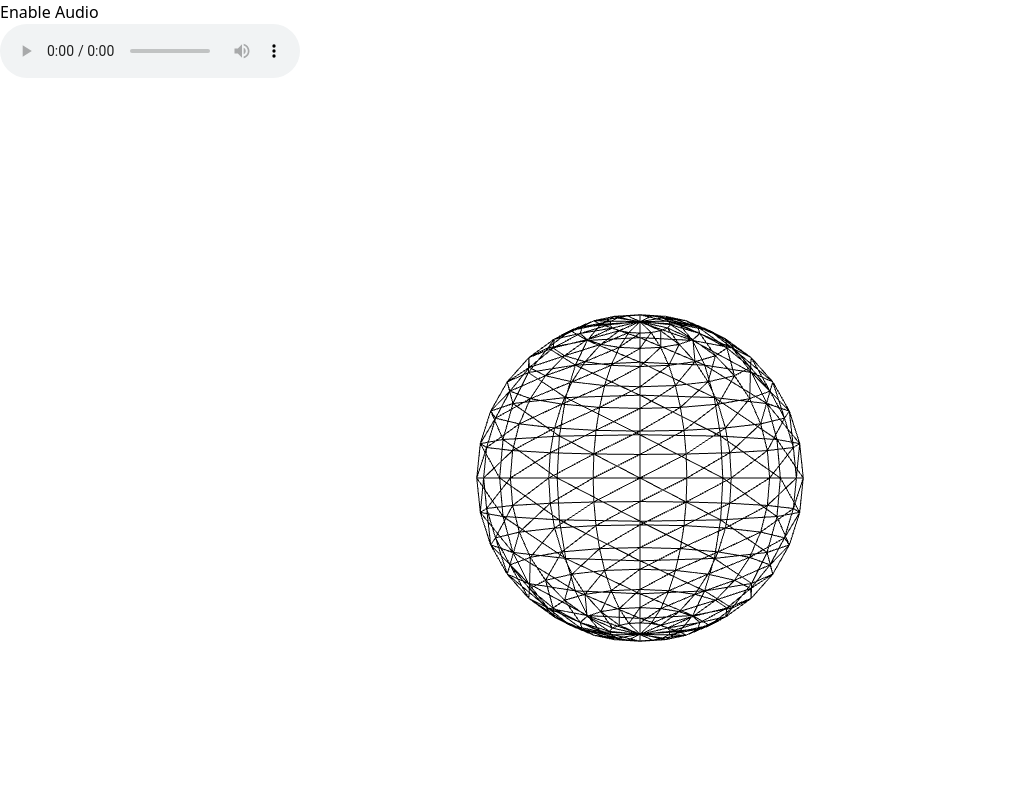
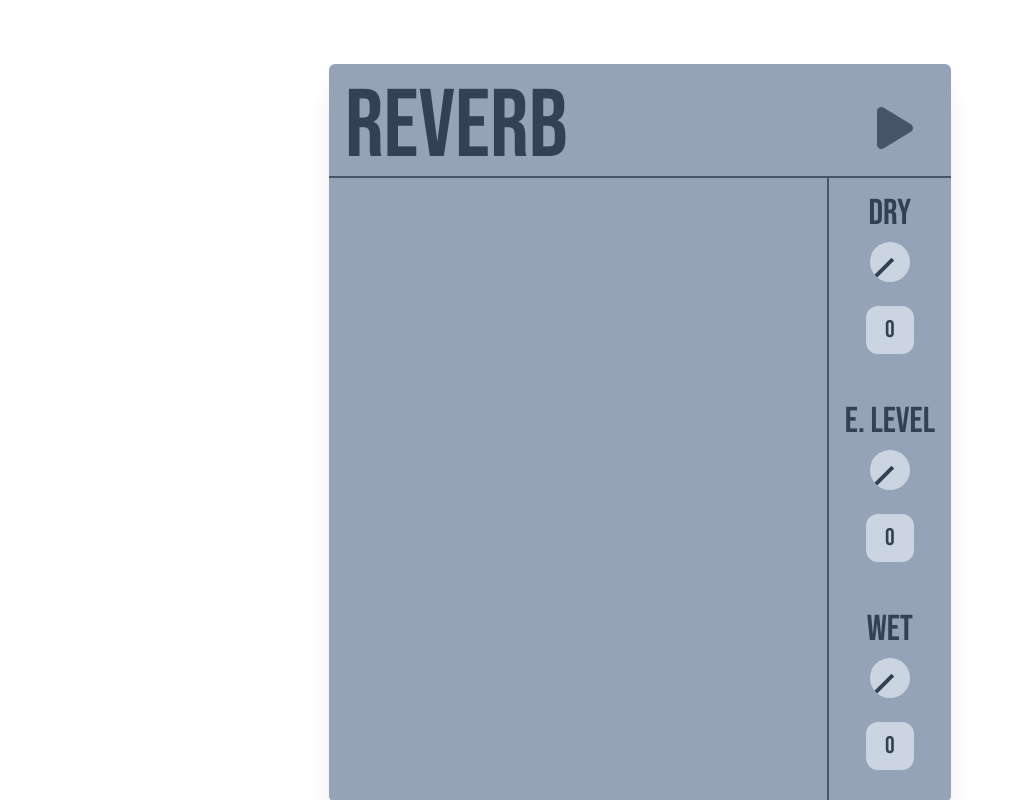
Before and after one commit to jamisonrobey/mock-audio-plugin-website, a Next.js app: page /apple in a window 1280 px wide. Shown: the whole page, without its empty margins (0-1014 px from the left). Built offline with nearby package versions, Linux system fonts and the light colour scheme.

Commit message:
Reverb plugin first visuals draft

```diff
--- a/app/apple/page.tsx
+++ b/app/apple/page.tsx
@@ -1,8 +1,9 @@
-import AudioPlayer from '@/components/audio/AudioPlayer'
+import AudioPlayer from '@/components/audio/player/AudioPlayer'
+import ReverbPugin from '@/components/audio/plugins/ReverbPlugin'
 export default function Page() {
   return (
-    <>
-      <AudioPlayer />
-    </>
+    <div className='flex items-center justify-center mt-16'>
+      <ReverbPugin />
+    </div>
   )
 }
--- a/src/components/audio/AudioPlayer.tsx
+++ b/src/components/audio/player/AudioPlayer.tsx
@@ -1,7 +1,7 @@
 'use client'
 import React, { useState, useRef, useEffect } from 'react'
 import useAudioFFT from './useAudioFFT'
-import AudioVisualizer from './AudioVisualizer'
+import AudioVisualizer from '../visualizer/AudioVisualizer'
 const AudioPlayer: React.FC = () => {
   const audioRef = useRef<HTMLAudioElement>(null)
   const [isInitialized, setIsInitialized] = useState(false)
--- /dev/null
+++ b/src/components/audio/plugins/ReverbPlugin.tsx
@@ -0,0 +1,101 @@
+'use client'
+import React, { useState, useRef } from 'react'
+import useAudioFFT from '../player/useAudioFFT' // Make sure the path is correct
+import AudioVisualizer from '../visualizer/AudioVisualizer' // Make sure the path is correct
+import TurnableKnob from './util/TurnableKnob' // Make sure the path is correct
+import { Bebas_Neue } from 'next/font/google' // Assuming this is a correct import
+import PlayIcon from '@/components/icons/PlayIcon' // Ensure this path is correct!
+
+// Initialize your desired font style
+const bebas_Neue = Bebas_Neue({
+  weight: '400',
+  subsets: ['latin'],
+})
+
+const ReverbPlugin: React.FC = () => {
+  // States for controlling the reverb effect
+  const [isInitialized, setIsInitialized] = useState(false)
+  const [isPlaying, setIsPlaying] = useState(false)
+  const [dryAngle, setDryAngle] = useState(-135)
+  const [dryPercentage, setDryPercentage] = useState(0)
+  const [eLevelAngle, setELevelAngle] = useState(-135)
+  const [eLevelPercentage, setELevelPercentage] = useState(0)
+  const [wetAngle, setWetAngle] = useState(-135)
+  const [wetPercentage, setWetPercentage] = useState(0)
+
+  // Ref to attach to the audio element
+  const audioRef = useRef<HTMLAudioElement>(null)
+
+  // Hook to get FFT data for visualization
+  const fftData = useAudioFFT(audioRef, isInitialized)
+
+  // Function to initialize audio context on user interaction
+  const initializeAudio = () => {
+    setIsInitialized(true)
+    // Further initialization for audio context or effects can be done here
+  }
+
+  // Function to toggle play/pause of audio
+  const togglePlay = () => {
+    if (!isInitialized) {
+      initializeAudio()
+    }
+    if (audioRef.current) {
+      if (audioRef.current.paused) {
+        audioRef.current.play()
+        setIsPlaying(true)
+      } else {
+        audioRef.current.pause()
+        setIsPlaying(false)
+      }
+    }
+  }
+
+  return (
+    <div className={`${bebas_Neue.className} h-5/6 w-4/6  flex justify-center items-center`}>
+      <div className='grid grid-cols-5 bg-slate-400 select-none shadow-xl rounded-md'>
+        <div className='col-span-5 text-8xl mt-4 flex items-center justify-between border-b-2 text-slate-700 border-slate-600'>
+          <div className='ml-4'>
+            <p>Reverb</p>
+          </div>
+          <div onClick={togglePlay} className='mr-4 cursor-pointer'>
+            <PlayIcon />
+          </div>
+        </div>
+        <div className='col-span-4  row-span-4 flex items-center justify-center'>
+          {isInitialized && <AudioVisualizer fftData={fftData} />}
+        </div>
+        <div className='border-l-2 border-slate-600 col-span-1 row-span-4 flex flex-col items-center justify-evenly'>
+          <TurnableKnob
+            title='Dry'
+            angle={dryAngle}
+            setAngle={setDryAngle}
+            percentage={dryPercentage}
+            setPercentage={setDryPercentage}
+          />
+          <TurnableKnob
+            title='E. Level'
+            angle={eLevelAngle}
+            setAngle={setELevelAngle}
+            percentage={eLevelPercentage}
+            setPercentage={setELevelPercentage}
+          />
+          <TurnableKnob
+            title='Wet'
+            angle={wetAngle}
+            setAngle={setWetAngle}
+            percentage={wetPercentage}
+            setPercentage={setWetPercentage}
+          />
+        </div>
+        {/* Audio Element */}
+        <audio ref={audioRef} loop hidden>
+          <source src='/audio/rakim.wav' type='audio/wav' />
+          Your browser does not support the audio element.
+        </audio>
+      </div>
+    </div>
+  )
+}
+
+export default ReverbPlugin
--- /dev/null
+++ b/src/components/audio/plugins/util/PlayButton.tsx
@@ -0,0 +1,30 @@
+import PlayIcon from '@/components/icons/PlayIcon'
+import React from 'react'
+
+type PlayButtonProps = {
+  ref: React.RefObject<HTMLAudioElement>
+}
+
+export default function PlayButton({ ref }: PlayButtonProps) {
+  const playAudio = () => {
+    if (ref.current) {
+      if (ref.current.paused) {
+        ref.current.play()
+      } else {
+        ref.current.currentTime = 0
+      }
+    }
+  }
+
+  return (
+    <div>
+      <div onClick={playAudio}>
+        <PlayIcon />
+      </div>
+      <audio ref={ref}>
+        <source src='/samples/rakim.wav' type='audio/wav' />
+        Your browser does not support the audio element.
+      </audio>
+    </div>
+  )
+}
--- /dev/null
+++ b/src/components/audio/plugins/util/TurnableKnob.tsx
@@ -0,0 +1,54 @@
+'use client'
+import { Bebas_Neue } from 'next/font/google'
+import React, { useRef, useState } from 'react'
+interface TurnableKnobProps {
+  title: string
+  angle: number
+  setAngle: React.Dispatch<React.SetStateAction<number>>
+  percentage: number
+  setPercentage: React.Dispatch<React.SetStateAction<number>>
+}
+
+const bebas_Neue = Bebas_Neue({ weight: '400', subsets: ['latin'] })
+
+const TurnableKnob: React.FC<TurnableKnobProps> = ({ title, angle, setAngle, percentage, setPercentage }) => {
+  const knobRef = useRef<HTMLDivElement>(null)
+
+  const handleWheel: React.WheelEventHandler<HTMLDivElement> = (e) => {
+    e.preventDefault()
+    e.stopPropagation()
+    const { deltaY } = e
+    const sensitivity = 0.35
+    const newAngle = angle + -deltaY * sensitivity
+
+    const clampedAngle = Math.max(-135, Math.min(newAngle, 135))
+
+    setAngle(clampedAngle)
+
+    const newPercentage = ((clampedAngle + 135) / 270) * 100
+    setPercentage(Math.round(newPercentage))
+    knobRef.current?.focus()
+  }
+
+  return (
+    <div className=' flex flex-col text-center items-center m-4'>
+      <div className='text-4xl text-slate-700'>
+        <p className={bebas_Neue.className}>{title}</p>
+      </div>
+      <div
+        id='knob'
+        ref={knobRef}
+        className='w-10 h-10 m-2 overflow-hidden bg-slate-300 rounded-full relative cursor-pointer transform origin-center'
+        onWheel={handleWheel}
+        style={{ transform: `rotate(${angle}deg)` }}
+      >
+        <div className='absolute w-1 h-6 bg-slate-700 top-0 left-1/2 -translate-x-1/2'></div>
+      </div>
+      <div className='my-4 w-12 h-8 bg-slate-300 text-2xl text-slate-700 p-6 rounded-xl flex items-center justify-center'>
+        <p className={bebas_Neue.className}>{percentage}</p>
+      </div>
+    </div>
+  )
+}
+
+export default TurnableKnob
--- a/src/components/audio/AudioVisualizer.tsx
+++ b/src/components/audio/visualizer/AudioVisualizer.tsx
@@ -15,7 +15,6 @@ const calculateRangeAverage = (data: number[], start: number, end: number) => {
 
 const SphereAudioVisualizer: React.FC<CubeProps> = ({ fftData }) => {
   const meshRef = useRef<THREE.Mesh>(null)
-  const gridTexture = useLoader(TextureLoader, 'textures/grid.jpg')
   useFrame(({ clock }) => {
     if (!meshRef.current || fftData.length === 0) return // Guard to ensure meshRef is set and data is available
 
@@ -54,19 +53,21 @@ const SphereAudioVisualizer: React.FC<CubeProps> = ({ fftData }) => {
     }
   })
   return (
-    <Sphere ref={meshRef} args={[1.5, 16, 16]} position={[0, 0, 0]}>
-      <meshStandardMaterial wireframe={true} color='black' />
+    <Sphere ref={meshRef} args={[1.75, 16, 16]} position={[0, 0, 0]}>
+      <meshStandardMaterial wireframe={true} color='#334155' />
     </Sphere>
   )
 }
 
 const AudioVisualizer: React.FC<CubeProps> = ({ fftData }) => {
   return (
-    <Canvas className='w-12 h-12'>
-      <ambientLight intensity={0.5} />
-      <pointLight position={[10, 10, 10]} />
-      <SphereAudioVisualizer fftData={fftData} />
-    </Canvas>
+    <div className='rounded-full flex h-max w-max justify-center items-center '>
+      <Canvas>
+        <ambientLight intensity={0.5} />
+        <pointLight position={[10, 10, 10]} />
+        <SphereAudioVisualizer fftData={fftData} />
+      </Canvas>
+    </div>
   )
 }
 export default AudioVisualizer
--- /dev/null
+++ b/src/components/icons/PlayIcon.tsx
@@ -0,0 +1,15 @@
+import React from 'react'
+
+export default function PlayIcon() {
+  return (
+    <svg
+      xmlns='http://www.w3.org/2000/svg'
+      height='48'
+      width='48'
+      viewBox='0 0 384 512'
+      className=' hover:fill-slate-700 duration-100 fill-slate-600 m-4'
+    >
+      <path d='M73 39c-14.8-9.1-33.4-9.4-48.5-.9S0 62.6 0 80V432c0 17.4 9.4 33.4 24.5 41.9s33.7 8.1 48.5-.9L361 297c14.3-8.7 23-24.2 23-41s-8.7-32.2-23-41L73 39z' />
+    </svg>
+  )
+}
```
Also changed, not shown: src/components/audio/player/useAudioFFT.ts (renamed from src/components/audio/useAudioFFT.ts).
